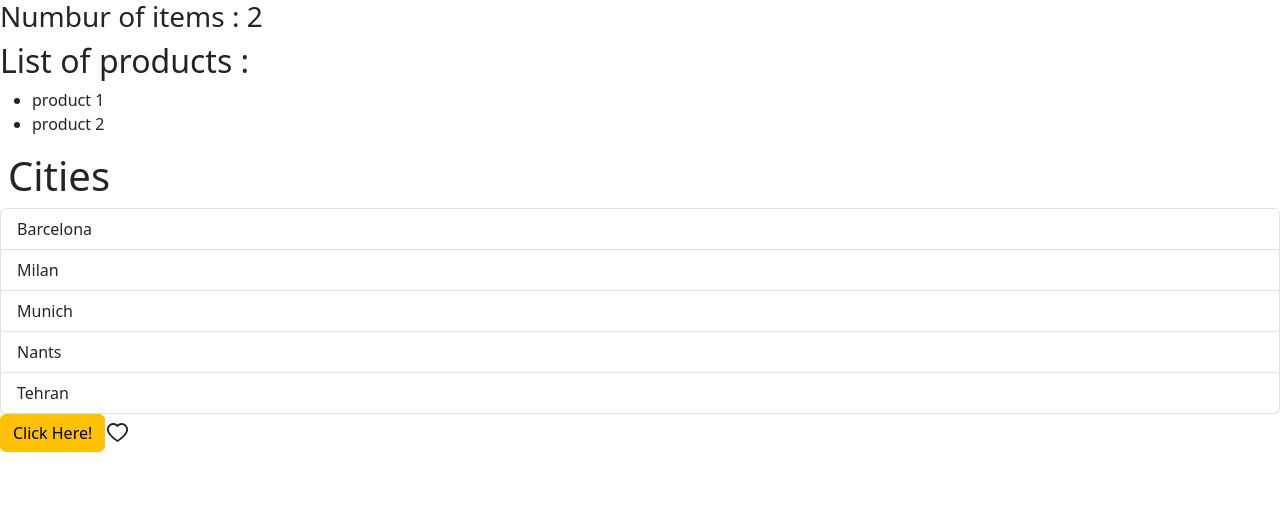
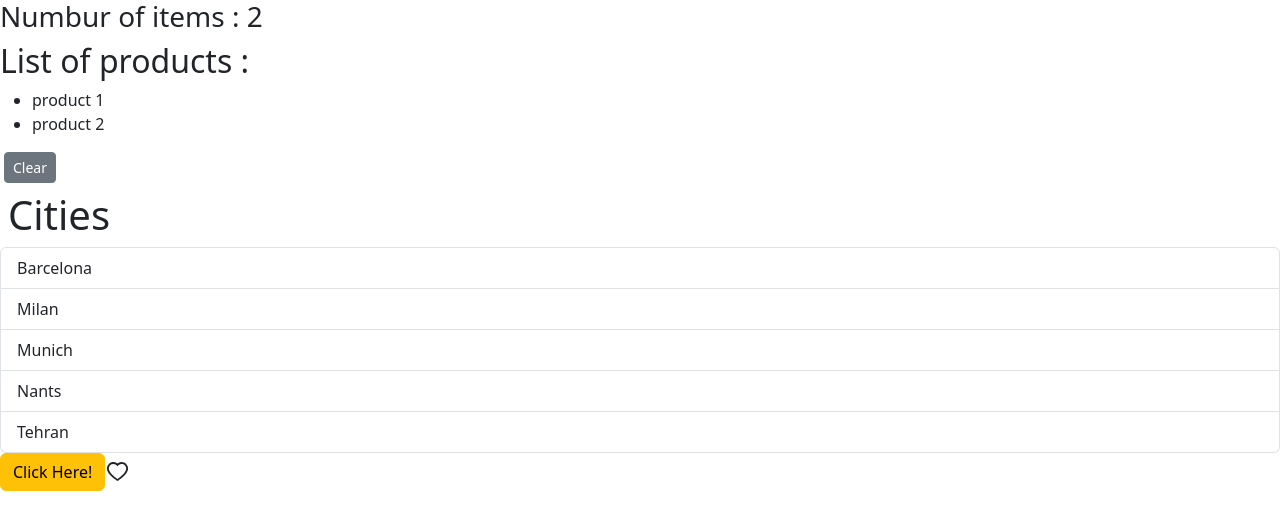
Before and after one commit to BehzadAminiPour/React-TS-Vite, a React (Vite) app: page / in a window 1280 px wide. Shown: the top 530 px of the page. Built offline with nearby package versions, Linux system fonts and the light colour scheme.

Commit message:
Add Clear button

```diff
--- a/src/App.tsx
+++ b/src/App.tsx
@@ -17,7 +17,7 @@ function App() {
   return (
     <>
       <Navbar items={cartItems.length} />
-      <Cart cartItems={cartItems} />
+      <Cart cartItems={cartItems} onClear={() => setCartItems([])} />
       <ListGroup cities={cities} heading="Cities" onSelectCity={handleSelect} />
       {showAlert && (
         <Alert onClick={() => setShowAlert(false)}>
--- a/src/components/Cart.tsx
+++ b/src/components/Cart.tsx
@@ -1,16 +1,20 @@
 interface Props {
   cartItems: string[];
+  onClear: () => void;
 }
 
-const Cart = ({ cartItems }: Props) => {
+const Cart = ({ cartItems, onClear }: Props) => {
   return (
-    <div>
+    <div className="my-2">
       <h2>List of products : </h2>
       <ul>
         {cartItems.map((item) => (
           <li key={item}>{item}</li>
         ))}
       </ul>
+      <button onClick={onClear} className="btn btn-secondary ms-1 btn-sm">
+        Clear
+      </button>
     </div>
   );
 };
```
